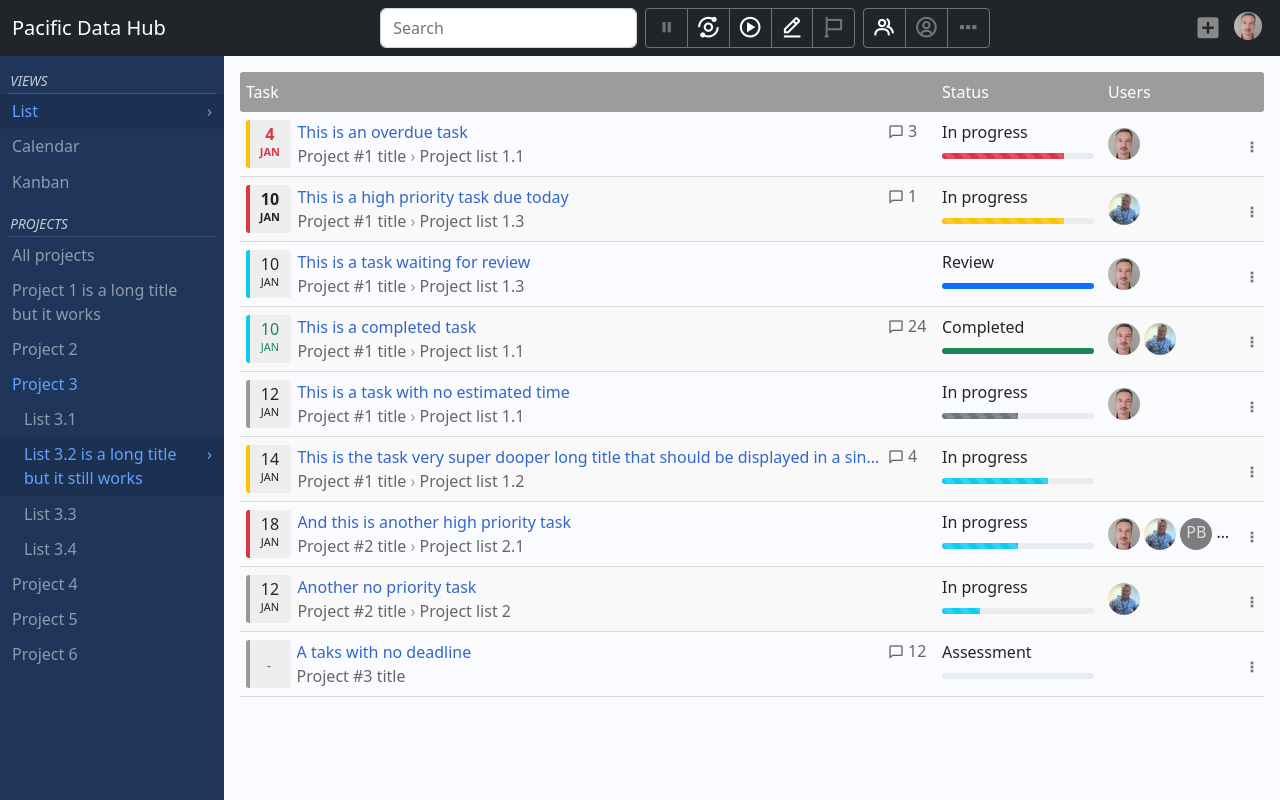
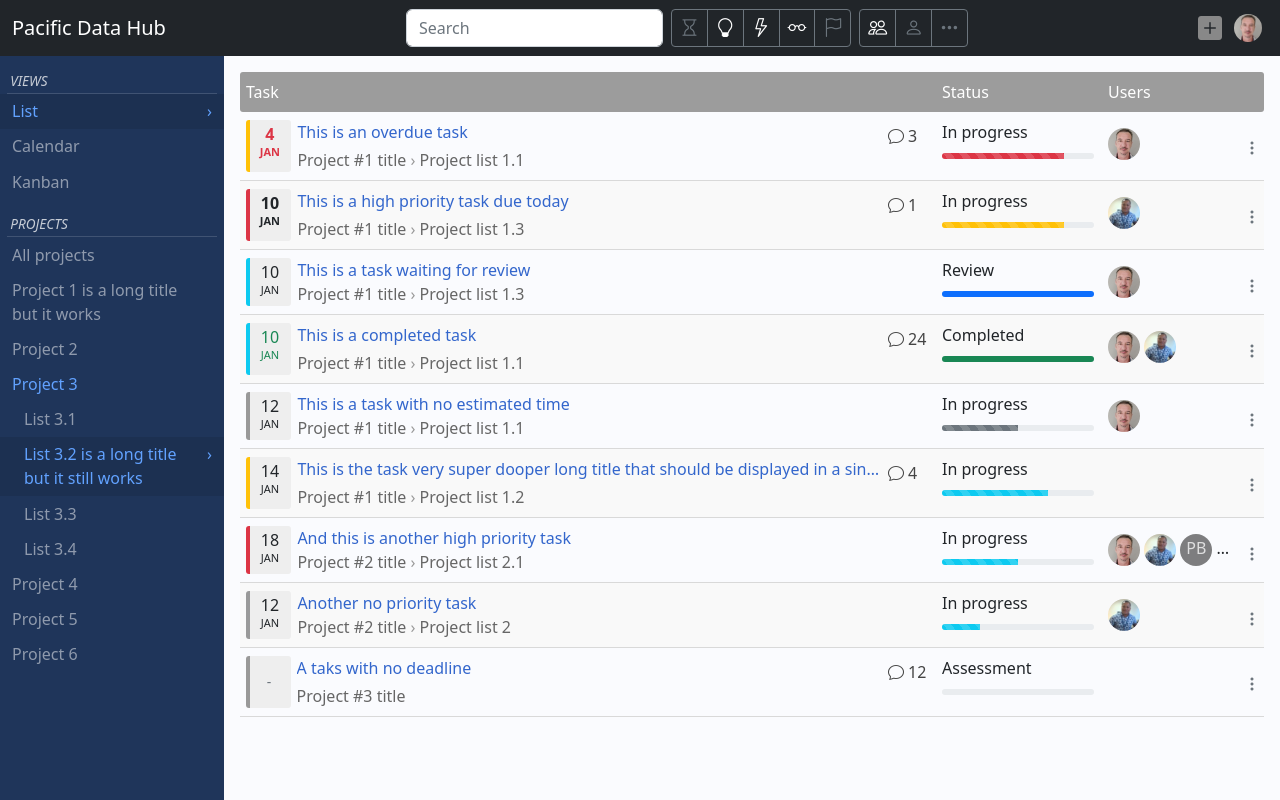
Before and after one commit to stanozr/taskfreak, a Flask app: page /list in a window 1280 px wide. Run offline with Flask 2, Linux system fonts and the light colour scheme; some libraries are stand-ins or nearby versions.

Commit message:
Replace box icons with bootstrap icons

```diff
--- a/application/routes.py
+++ b/application/routes.py
@@ -56,6 +56,11 @@ def settings_account():
 	# User account settings, i.e. name, email, password
 	pass
 
+@app.route("/settings/users")
+def settings_users():
+	# User management
+	pass
+
 @app.route("/settings/preferences")
 def settings_preferences():
 	# User preferences, i.e. default view, notifications
--- a/application/static/css/app.css
+++ b/application/static/css/app.css
@@ -13,7 +13,7 @@
   color: #ccc;
 }
 .btn-nav i {
-  font-size: 1.75em;
+  font-size: 1.5em; /* 1.75 for box icons */
 }
 .btn-user img {
   height: 1.75em;
@@ -33,7 +33,7 @@
   display: none;
 }
 .btn-status i, .btn-users i {
-  line-height: 1.2;
+  font-size: 1.35em;
 }
 .btn-status .btn-active, .btn-users .btn-active {
 /*  color: #111;
@@ -44,7 +44,7 @@
   height: 26px;
   width: 32px;
   z-index: 2;
-  padding: 6px 4px 0;
+  padding: 5px 4px 0;
   margin: 0 5px;
   display: flex;
   flex-direction: column;
@@ -109,11 +109,9 @@
   opacity: 1;
 }
 .sidebar h4 a i {
-  font-size: 1.25em;
   color: rgba(255,255,255,.5);
 }
 .sidebar h4 a:hover i {
-  font-size: 1.25em;
   color: rgba(255,255,255,.75);
 }
 .sidebar ul {
@@ -152,6 +150,10 @@
 .main {
   padding: 1rem 1rem;
   overflow-y: auto;
+}
+
+.bi-2x {
+  font-size: 1.25em;
 }
 
 /* RESPONSIVE STUFF */
@@ -279,11 +281,10 @@
 .task-row .task-description .task-comments {
   flex: 0 0 3em;
   display: flex;
-  color: #666;
+  color: #444;
   padding-top: 0.25em;
 }
 .task-row .task-description .task-comments span {
-  line-height: 0.9;
   display: inline-block;
   padding-left: 4px;
 }
@@ -494,7 +495,6 @@
   white-space: pre-wrap;
 }
 .kanban-item .task-comments small {
-  vertical-align: top;
   padding-left: 4px;
 }
 .kanban-item .dropdown-toggle::after {
--- a/application/templates/layout/page.html
+++ b/application/templates/layout/page.html
@@ -3,9 +3,9 @@
 <head>
   <title>TaskFreak</title>
   <meta name="viewport" content="width=device-width, initial-scale=1.0">
-  <link href="https://cdn.jsdelivr.net/npm/bootstrap@5.2.0-beta1/dist/css/bootstrap.min.css" rel="stylesheet" integrity="sha384-0evHe/X+R7YkIZDRvuzKMRqM+OrBnVFBL6DOitfPri4tjfHxaWutUpFmBp4vmVor" crossorigin="anonymous">
+  <link  rel="stylesheet" href="https://cdn.jsdelivr.net/npm/bootstrap@5.2.0-beta1/dist/css/bootstrap.min.css" integrity="sha384-0evHe/X+R7YkIZDRvuzKMRqM+OrBnVFBL6DOitfPri4tjfHxaWutUpFmBp4vmVor" crossorigin="anonymous">
   <link rel="stylesheet" type="text/css" href="https://cdnjs.cloudflare.com/ajax/libs/bootstrap-datepicker/1.9.0/css/bootstrap-datepicker.min.css">
-  <link rel="stylesheet" type="text/css" href="https://cdn.jsdelivr.net/npm/boxicons@latest/css/boxicons.min.css">
+  <link rel="stylesheet" type="text/css" href="https://cdn.jsdelivr.net/npm/bootstrap-icons@1.9.1/font/bootstrap-icons.css">
   {% if css %}
     {% for item in css %}
     <link rel="stylesheet" type="text/css" href="static/css/{{ item }}">
@@ -33,10 +33,11 @@
           <!-- span class="rounded-circle">PB</span -->
         </a>
         <ul class="dropdown-menu dropdown-menu-dark dropdown-menu-end">
-          <li><a class="dropdown-item" href="{{ url_for('settings_projects') }}">Projects &amp; Lists</a></li>
-          <li><a class="dropdown-item" href="{{ url_for('settings_preferences') }}">Preferences</a></li>
-          <li><a class="dropdown-item" href="{{ url_for('settings_account') }}">Account</a></li>
-          <li><a class="dropdown-item" href="#">Logout</a></li>
+          <li><a class="dropdown-item" href="{{ url_for('settings_projects') }}"><i class="bi bi-briefcase-fill me-2"></i>Projects &amp; Lists</a></li>
+          <li><a class="dropdown-item" href="{{ url_for('settings_preferences') }}"><i class="bi bi-house-heart-fill me-2"></i>Preferences</a></li>
+          <li><a class="dropdown-item" href="{{ url_for('settings_account') }}"><i class="bi bi-person-lines-fill me-2"></i>Account</a></li>
+          <li><a class="dropdown-item" href="{{ url_for('settings_users') }}"><i class="bi bi-people-fill me-2"></i>Users</a></li>
+          <li><a class="dropdown-item" href="#"><i class="bi bi-door-closed-fill me-2"></i>Logout</a></li>
         </ul>
       </div>
     {% endblock %}
--- a/application/templates/layout/task.html
+++ b/application/templates/layout/task.html
@@ -11,25 +11,19 @@
     <input type="checkbox" class="d-none" id="chk-status-3" name="status" value="3" autocomplete="off" checked />
     <input type="checkbox" class="d-none" id="chk-status-4" name="status" value="4" autocomplete="off" />
     <div class="btn-group btn-group-sm btn-status" role="group" aria-label="Filter by task status">
-      <label class="btn btn-outline-secondary" for="chk-status-0" title="Parked"><i
-          class='bx bx-pause bx-sm'></i></label>
-      <label class="btn btn-outline-secondary btn-active" for="chk-status-1" title="Assessment"><i
-          class='bx bx-analyse bx-sm'></i></label>
-      <label class="btn btn-outline-secondary btn-active" for="chk-status-2" title="In progress"><i
-          class='bx bx-play-circle bx-sm'></i></label>
-      <label class="btn btn-outline-secondary btn-active" for="chk-status-3" title="Review"><i
-          class='bx bx-edit-alt bx-sm'></i></label>
-      <label class="btn btn-outline-secondary" for="chk-status-4" title="Completed"><i
-          class='bx bx-flag bx-sm'></i></label>
+      <label class="btn btn-outline-secondary" for="chk-status-0" title="Parked"><i class="bi bi-hourglass"></i></label>
+      <label class="btn btn-outline-secondary btn-active" for="chk-status-1" title="Assessment"><i class='bi bi-lightbulb'></i></label>
+      <label class="btn btn-outline-secondary btn-active" for="chk-status-2" title="In progress"><i class='bi bi-lightning'></i></label>
+      <label class="btn btn-outline-secondary btn-active" for="chk-status-3" title="Review"><i class='bi bi-eyeglasses'></i></label>
+      <label class="btn btn-outline-secondary" for="chk-status-4" title="Completed"><i class='bi bi-flag'></i></label>
     </div>
   </div>
   <input type="radio" class="d-none" id="rdo-user-all" autocomplete="off" checked />
   <input type="radio" class="d-none" id="rdo-user-me" autocomplete="off" />
   <div class="btn-group btn-group-sm btn-users ms-2" role="group" aria-label="Filter by user">
-    <label class="btn btn-outline-secondary btn-active" for="rdo-user-all"><i class='bx bx-group bx-sm'></i></label>
-    <label class="btn btn-outline-secondary" for="rdo-user-me"><i class='bx bx-user-circle bx-sm'></i></label>
-    <button type="button" class="btn btn-outline-secondary" data-bs-toggle="modal" data-bs-target="#filterModal"><i
-        class='bx bx-dots-horizontal bx-sm'></i></button>
+    <label class="btn btn-outline-secondary btn-active" for="rdo-user-all"><i class='bi bi-people'></i></label>
+    <label class="btn btn-outline-secondary" for="rdo-user-me"><i class='bi bi-person'></i></label>
+    <button type="button" class="btn btn-outline-secondary" data-bs-toggle="modal" data-bs-target="#filterModal"><i class="bi bi-three-dots"></i></button>
   </div>
 </form>
 
@@ -37,10 +31,10 @@
 
 {% block navbuttons %}
 <a href="#!" class="btn-nav d-block d-lg-none" data-bs-toggle="modal" data-bs-target="#searchModal">
-  <i class='bx bx-search'></i>
+  <i class="bi bi-search"></i>
 </a>
 <button type="button" class="btn-nav" data-bs-toggle="modal" data-bs-target="#editModal">
-  <i class='bx bxs-plus-square'></i>
+  <i class="bi bi-plus-square-fill"></i>
 </button>
 {{ super() }}
 {% endblock %}
@@ -55,7 +49,7 @@
     <li><a href="{{ url_for('kanban') }}" class="{% if menu=='kanban' %}active{% endif %}">Kanban</a></li>
   </ul>
   <h4>
-    <a href="{{ url_for('settings_projects') }}" class="float-end"><i class="bx bxs-pencil"></i></a>
+    <a href="{{ url_for('settings_projects') }}" class="float-end"><i class="bi bi-pencil-fill"></i></a>
     Projects
   </h4>
   <ul>
@@ -168,7 +162,7 @@
                   Vel orci porta non pulvinar neque laoreet suspendisse interdum. Rhoncus aenean vel elit scelerisque mauris. Turpis cursus in hac habitasse platea dictumst. Pellentesque massa placerat duis ultricies lacus sed turpis tincidunt. Netus et malesuada fames ac turpis. Duis ut diam quam nulla porttitor massa. Dui ut ornare lectus sit. Bibendum neque egestas congue quisque egestas diam in arcu. Egestas egestas fringilla phasellus faucibus scelerisque eleifend. Tellus cras adipiscing enim eu turpis. At erat pellentesque adipiscing commodo. Feugiat in fermentum posuere urna nec.</p>
               </div>
               <hr />
-              <button class="btn btn-link btn-sm float-end" type="button" style="padding-top: 0"><i class="bx bxs-file-plus bx-sm text-muted"></i></button>
+              <button class="btn btn-link btn-sm float-end" type="button" style="padding-top:0;margin-top:-4px"><i class="bi bi-file-earmark-arrow-up-fill bi-2x text-muted"></i></button>
               <h6>Attachments</h6>
               <hr />
               <h6 class="mb-3">Activity</h6>
@@ -203,7 +197,7 @@
               </div>
             </div>
             <div class="task-meta col-12 col-md-4 p-3 bg-light order-1 order-md-2">
-              <button class="btn btn-link float-end" data-bs-target="#editModal" data-bs-toggle="modal"><i class="bx bxs-edit bx-sm text-muted"></i></button>
+              <button class="btn btn-link float-end" data-bs-target="#editModal" data-bs-toggle="modal"><i class="bi bi-pencil-square bi-2x text-muted"></i></button>
               <div class="task-users mb-3">
                 <a href="#!"><img src="static/img/user_stan.png" class="rounded-circle" /></a>
                 <a href="#!"><img src="static/img/user_sio.png" class="rounded-circle" /></a>
@@ -239,7 +233,7 @@
                 <div class="progress-bar progress-bar-striped bg-warning" role="progressbar" style="width: 25%;" aria-valuenow="25" aria-valuemin="0" aria-valuemax="100">25%</div>
               </div>
               <div class="task-status">
-                <i class='bx bx-sm bx-play-circle'></i>
+                <i class="bi bi-lightning-fill"></i>
                 <span>In Progress</span>
               </div>
             </div>
@@ -346,7 +340,7 @@
                 <input type="text" class="form-control" id="date" />
                 <span class="input-group-append">
                   <span class="input-group-text bg-light d-block">
-                    <i class='bx bx-calendar'></i>
+                    <i class="bi bi-calendar-date"></i>
                   </span>
                 </span>
               </div>
@@ -357,7 +351,7 @@
                 <input type="text" class="form-control" id="date" />
                 <span class="input-group-append">
                   <span class="input-group-text bg-light d-block">
-                    <i class='bx bx-calendar'></i>
+                    <i class="bi bi-calendar-date"></i>
                   </span>
                 </span>
               </div>
--- a/application/templates/task_list.html
+++ b/application/templates/task_list.html
@@ -24,7 +24,7 @@
         <div class="task-description order-2">
           <div class="d-flex">
             <a href="#!" class="task-title">This is an overdue task</a>
-            <div class="task-comments"><i class='bx bx-comment'></i><span>3</span></div>
+            <div class="task-comments"><i class="bi bi-chat"></i><span>3</span></div>
           </div>
           <div class="task-project"><a href="#!">Project #1 title</a> &rsaquo; <a href="#!">Project list 1.1</a></div>
         </div>
@@ -40,13 +40,13 @@
         </div>
         <div class="task-actions dropdown order-2 order-md-5">
           <a href="#" class="dropdown-toggle text-muted arrow-none" data-bs-toggle="dropdown" aria-expanded="false">
-              <i class='bx bx-dots-vertical'></i>
+              <i class="bi bi-three-dots-vertical"></i>
           </a>
           <div class="dropdown-menu dropdown-menu-end">
-              <a href="javascript:void(0);" class="dropdown-item"><i class="bx bx-pencil me-2"></i>Edit</a>
-              <a href="javascript:void(0);" class="dropdown-item"><i class='bx bx-trash me-2'></i>Delete</a>
-              <a href="javascript:void(0);" class="dropdown-item"><i class='bx bx-user-plus me-2'></i>Assign</a>
-              <a href="javascript:void(0);" class="dropdown-item"><i class='bx bx-log-in me-2'></i>Join/Leave</a>
+              <a href="javascript:void(0);" class="dropdown-item"><i class="bi bi-pencil-fill me-2"></i>Edit</a>
+              <a href="javascript:void(0);" class="dropdown-item"><i class="bi bi-trash-fill me-2"></i>Delete</a>
+              <a href="javascript:void(0);" class="dropdown-item"><i class="bi bi-person-plus-fill me-2"></i>Assign</a>
+              <a href="javascript:void(0);" class="dropdown-item"><i class="bi bi-person-check-fill me-2"></i>Join/Leave</a>
           </div>
         </div>
       </div>
@@ -58,7 +58,7 @@
         <div class="task-description order-2">
           <div class="d-flex">
             <a href="#!" class="task-title">This is a high priority task due today</a>
-            <div class="task-comments"><i class='bx bx-comment'></i><span>1</span></div>
+            <div class="task-comments"><i class="bi bi-chat"></i><span>1</span></div>
           </div>
           <div class="task-project"><a href="#!">Project #1 title</a> &rsaquo; <a href="#!">Project list 1.3</a></div>
         </div>
@@ -74,13 +74,13 @@
         </div>
         <div class="task-actions dropdown order-2 order-md-5">
           <a href="#" class="dropdown-toggle text-muted arrow-none" data-bs-toggle="dropdown" aria-expanded="false">
-              <i class='bx bx-dots-vertical'></i>
+              <i class="bi bi-three-dots-vertical"></i>
           </a>
           <div class="dropdown-menu dropdown-menu-end">
-              <a href="javascript:void(0);" class="dropdown-item"><i class="bx bx-pencil me-2"></i>Edit</a>
-              <a href="javascript:void(0);" class="dropdown-item"><i class='bx bx-trash me-2'></i>Delete</a>
-              <a href="javascript:void(0);" class="dropdown-item"><i class='bx bx-user-plus me-2'></i>Assign</a>
-              <a href="javascript:void(0);" class="dropdown-item"><i class='bx bx-log-in me-2'></i>Join/Leave</a>
+              <a href="javascript:void(0);" class="dropdown-item"><i class="bi bi-pencil-fill me-2"></i>Edit</a>
+              <a href="javascript:void(0);" class="dropdown-item"><i class="bi bi-trash-fill me-2"></i>Delete</a>
+              <a href="javascript:void(0);" class="dropdown-item"><i class="bi bi-person-plus-fill me-2"></i>Assign</a>
+              <a href="javascript:void(0);" class="dropdown-item"><i class="bi bi-person-check-fill me-2"></i>Join/Leave</a>
           </div>
         </div>
       </div>
@@ -107,13 +107,13 @@
         </div>
         <div class="task-actions dropdown order-2 order-md-5">
           <a href="#" class="dropdown-toggle text-muted arrow-none" data-bs-toggle="dropdown" aria-expanded="false">
-              <i class='bx bx-dots-vertical'></i>
+              <i class="bi bi-three-dots-vertical"></i>
           </a>
           <div class="dropdown-menu dropdown-menu-end">
-              <a href="javascript:void(0);" class="dropdown-item"><i class="bx bx-pencil me-2"></i>Edit</a>
-              <a href="javascript:void(0);" class="dropdown-item"><i class='bx bx-trash me-2'></i>Delete</a>
-              <a href="javascript:void(0);" class="dropdown-item"><i class='bx bx-user-plus me-2'></i>Assign</a>
-              <a href="javascript:void(0);" class="dropdown-item"><i class='bx bx-log-in me-2'></i>Join/Leave</a>
+              <a href="javascript:void(0);" class="dropdown-item"><i class="bi bi-pencil-fill me-2"></i>Edit</a>
+              <a href="javascript:void(0);" class="dropdown-item"><i class="bi bi-trash-fill me-2"></i>Delete</a>
+              <a href="javascript:void(0);" class="dropdown-item"><i class="bi bi-person-plus-fill me-2"></i>Assign</a>
+              <a href="javascript:void(0);" class="dropdown-item"><i class="bi bi-person-check-fill me-2"></i>Join/Leave</a>
           </div>
         </div>
       </div>
@@ -125,7 +125,7 @@
         <div class="task-description order-2">
           <div class="d-flex">
             <a href="#!" class="task-title">This is a completed task</a>
-            <div class="task-comments"><i class='bx bx-comment'></i><span>24</span></div>
+            <div class="task-comments"><i class="bi bi-chat"></i><span>24</span></div>
           </div>
           <div class="task-project"><a href="#!">Project #1 title</a> &rsaquo; <a href="#!">Project list 1.1</a></div>
         </div>
@@ -142,13 +142,13 @@
         </div>
         <div class="task-actions dropdown order-2 order-md-5">
           <a href="#" class="dropdown-toggle text-muted arrow-none" data-bs-toggle="dropdown" aria-expanded="false">
-              <i class='bx bx-dots-vertical'></i>
+              <i class="bi bi-three-dots-vertical"></i>
           </a>
           <div class="dropdown-menu dropdown-menu-end">
-              <a href="javascript:void(0);" class="dropdown-item"><i class="bx bx-pencil me-2"></i>Edit</a>
-              <a href="javascript:void(0);" class="dropdown-item"><i class='bx bx-trash me-2'></i>Delete</a>
-              <a href="javascript:void(0);" class="dropdown-item"><i class='bx bx-user-plus me-2'></i>Assign</a>
-              <a href="javascript:void(0);" class="dropdown-item"><i class='bx bx-log-in me-2'></i>Join/Leave</a>
+              <a href="javascript:void(0);" class="dropdown-item"><i class="bi bi-pencil-fill me-2"></i>Edit</a>
+              <a href="javascript:void(0);" class="dropdown-item"><i class="bi bi-trash-fill me-2"></i>Delete</a>
+              <a href="javascript:void(0);" class="dropdown-item"><i class="bi bi-person-plus-fill me-2"></i>Assign</a>
+              <a href="javascript:void(0);" class="dropdown-item"><i class="bi bi-person-check-fill me-2"></i>Join/Leave</a>
           </div>
         </div>
       </div>
@@ -175,13 +175,13 @@
         </div>
         <div class="task-actions dropdown order-2 order-md-5">
           <a href="#" class="dropdown-toggle text-muted arrow-none" data-bs-toggle="dropdown" aria-expanded="false">
-              <i class='bx bx-dots-vertical'></i>
+              <i class="bi bi-three-dots-vertical"></i>
           </a>
           <div class="dropdown-menu dropdown-menu-end">
-              <a href="javascript:void(0);" class="dropdown-item"><i class="bx bx-pencil me-2"></i>Edit</a>
-              <a href="javascript:void(0);" class="dropdown-item"><i class='bx bx-trash me-2'></i>Delete</a>
-              <a href="javascript:void(0);" class="dropdown-item"><i class='bx bx-user-plus me-2'></i>Assign</a>
-              <a href="javascript:void(0);" class="dropdown-item"><i class='bx bx-log-in me-2'></i>Join/Leave</a>
+              <a href="javascript:void(0);" class="dropdown-item"><i class="bi bi-pencil-fill me-2"></i>Edit</a>
+              <a href="javascript:void(0);" class="dropdown-item"><i class="bi bi-trash-fill me-2"></i>Delete</a>
+              <a href="javascript:void(0);" class="dropdown-item"><i class="bi bi-person-plus-fill me-2"></i>Assign</a>
+              <a href="javascript:void(0);" class="dropdown-item"><i class="bi bi-person-check-fill me-2"></i>Join/Leave</a>
           </div>
         </div>
       </div>
@@ -193,7 +193,7 @@
         <div class="task-description order-2">
           <div class="d-flex">
             <a href="#!" class="task-title">This is the task very super dooper long title that should be displayed in a single line and that's it, so yes the user will have to click on it but it won't break the layout.</a>
-            <div class="task-comments"><i class='bx bx-comment'></i><span>4</span></div>
+            <div class="task-comments"><i class="bi bi-chat"></i><span>4</span></div>
           </div>
           <div class="task-project"><a href="#!" class="task-project">Project #1 title</a> &rsaquo; <a href="#!">Project list 1.2</a></div>
         </div>
@@ -207,13 +207,13 @@
         <div class="task-users order-5"></div>
         <div class="task-actions dropdown order-2 order-md-5">
           <a href="#" class="dropdown-toggle text-muted arrow-none" data-bs-toggle="dropdown" aria-expanded="false">
-              <i class='bx bx-dots-vertical'></i>
+              <i class="bi bi-three-dots-vertical"></i>
           </a>
           <div class="dropdown-menu dropdown-menu-end">
-              <a href="javascript:void(0);" class="dropdown-item"><i class="bx bx-pencil me-2"></i>Edit</a>
-              <a href="javascript:void(0);" class="dropdown-item"><i class='bx bx-trash me-2'></i>Delete</a>
-              <a href="javascript:void(0);" class="dropdown-item"><i class='bx bx-user-plus me-2'></i>Assign</a>
-              <a href="javascript:void(0);" class="dropdown-item"><i class='bx bx-log-in me-2'></i>Join/Leave</a>
+              <a href="javascript:void(0);" class="dropdown-item"><i class="bi bi-pencil-fill me-2"></i>Edit</a>
+              <a href="javascript:void(0);" class="dropdown-item"><i class="bi bi-trash-fill me-2"></i>Delete</a>
+              <a href="javascript:void(0);" class="dropdown-item"><i class="bi bi-person-plus-fill me-2"></i>Assign</a>
+              <a href="javascript:void(0);" class="dropdown-item"><i class="bi bi-person-check-fill me-2"></i>Join/Leave</a>
           </div>
         </div>
       </div>
@@ -243,13 +243,13 @@
         </div>
         <div class="task-actions dropdown order-2 order-md-5">
           <a href="#" class="dropdown-toggle text-muted arrow-none" data-bs-toggle="dropdown" aria-expanded="false">
-              <i class='bx bx-dots-vertical'></i>
+              <i class="bi bi-three-dots-vertical"></i>
           </a>
           <div class="dropdown-menu dropdown-menu-end">
-              <a href="javascript:void(0);" class="dropdown-item"><i class="bx bx-pencil me-2"></i>Edit</a>
-              <a href="javascript:void(0);" class="dropdown-item"><i class='bx bx-trash me-2'></i>Delete</a>
-              <a href="javascript:void(0);" class="dropdown-item"><i class='bx bx-user-plus me-2'></i>Assign</a>
-              <a href="javascript:void(0);" class="dropdown-item"><i class='bx bx-log-in me-2'></i>Join/Leave</a>
+              <a href="javascript:void(0);" class="dropdown-item"><i class="bi bi-pencil-fill me-2"></i>Edit</a>
+              <a href="javascript:void(0);" class="dropdown-item"><i class="bi bi-trash-fill me-2"></i>Delete</a>
+              <a href="javascript:void(0);" class="dropdown-item"><i class="bi bi-person-plus-fill me-2"></i>Assign</a>
+              <a href="javascript:void(0);" class="dropdown-item"><i class="bi bi-person-check-fill me-2"></i>Join/Leave</a>
           </div>
         </div>
       </div>
@@ -276,13 +276,13 @@
         </div>
         <div class="task-actions dropdown order-2 order-md-5">
           <a href="#" class="dropdown-toggle text-muted arrow-none" data-bs-toggle="dropdown" aria-expanded="false">
-              <i class='bx bx-dots-vertical'></i>
+              <i class="bi bi-three-dots-vertical"></i>
           </a>
           <div class="dropdown-menu dropdown-menu-end">
-              <a href="javascript:void(0);" class="dropdown-item"><i class="bx bx-pencil me-2"></i>Edit</a>
-              <a href="javascript:void(0);" class="dropdown-item"><i class='bx bx-trash me-2'></i>Delete</a>
-              <a href="javascript:void(0);" class="dropdown-item"><i class='bx bx-user-plus me-2'></i>Assign</a>
-              <a href="javascript:void(0);" class="dropdown-item"><i class='bx bx-log-in me-2'></i>Join/Leave</a>
+              <a href="javascript:void(0);" class="dropdown-item"><i class="bi bi-pencil-fill me-2"></i>Edit</a>
+              <a href="javascript:void(0);" class="dropdown-item"><i class="bi bi-trash-fill me-2"></i>Delete</a>
+              <a href="javascript:void(0);" class="dropdown-item"><i class="bi bi-person-plus-fill me-2"></i>Assign</a>
+              <a href="javascript:void(0);" class="dropdown-item"><i class="bi bi-person-check-fill me-2"></i>Join/Leave</a>
           </div>
         </div>
       </div>
@@ -293,7 +293,7 @@
         <div class="task-description order-2">
           <div class="d-flex">
             <a href="#!" class="task-title">A taks with no deadline</a>
-            <div class="task-comments"><i class='bx bx-comment'></i><span>12</span></div>
+            <div class="task-comments"><i class="bi bi-chat"></i><span>12</span></div>
           </div>
           <div class="task-project"><a href="#!">Project #3 title</a> </div>
         </div>
@@ -307,13 +307,13 @@
         <div class="task-users order-5"></div>
         <div class="task-actions dropdown order-2 order-md-5">
           <a href="#" class="dropdown-toggle text-muted arrow-none" data-bs-toggle="dropdown" aria-expanded="false">
-              <i class='bx bx-dots-vertical'></i>
+              <i class="bi bi-three-dots-vertical"></i>
           </a>
           <div class="dropdown-menu dropdown-menu-end">
-              <a href="javascript:void(0);" class="dropdown-item"><i class="bx bx-pencil me-2"></i>Edit</a>
-              <a href="javascript:void(0);" class="dropdown-item"><i class='bx bx-trash me-2'></i>Delete</a>
-              <a href="javascript:void(0);" class="dropdown-item"><i class='bx bx-user-plus me-2'></i>Assign</a>
-              <a href="javascript:void(0);" class="dropdown-item"><i class='bx bx-log-in me-2'></i>Join/Leave</a>
+              <a href="javascript:void(0);" class="dropdown-item"><i class="bi bi-pencil-fill me-2"></i>Edit</a>
+              <a href="javascript:void(0);" class="dropdown-item"><i class="bi bi-trash-fill me-2"></i>Delete</a>
+              <a href="javascript:void(0);" class="dropdown-item"><i class="bi bi-person-plus-fill me-2"></i>Assign</a>
+              <a href="javascript:void(0);" class="dropdown-item"><i class="bi bi-person-check-fill me-2"></i>Join/Leave</a>
           </div>
         </div>
       </div>
```
Also changed, not shown: application/templates/task_kanban.html (+40 -40 lines).
